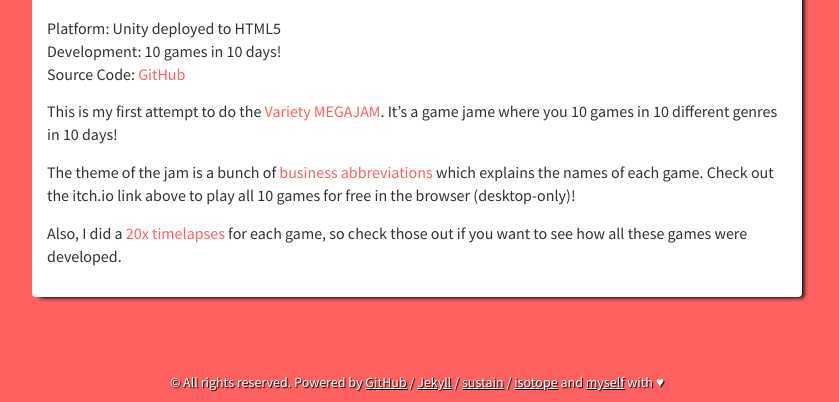
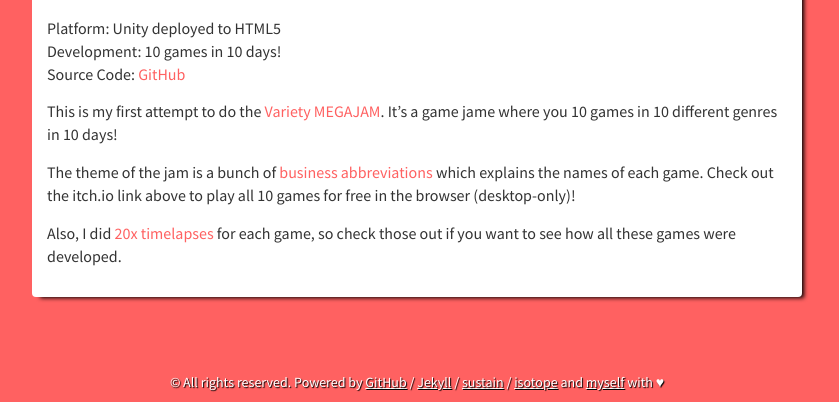
Before and after one commit to foolmoron/foolmoron.github.io, a Jekyll site: the page built from _projects/VarietyMegajam.md, in a window 1280 px wide, cut to the strip 715-1117 px from the top of the page. Shown: the whole strip, without its empty margins (223-1062 px from the left). Built offline with Jekyll 4.4.1, drawn with Linux system fonts in a browser that asks for light colours; nearby versions of some CDN libraries; Markdown is read by kramdown in place of the engine named in the settings.

```diff
--- a/_projects/VarietyMegajam.md
+++ b/_projects/VarietyMegajam.md
@@ -20,4 +20,4 @@ This is my first attempt to do the [Variety MEGAJAM](https://itch.io/jam/variety
 
 The theme of the jam is a bunch of [business abbreviations](https://en.wikipedia.org/wiki/List_of_business_and_finance_abbreviations) which explains the names of each game. Check out the itch.io link above to play all 10 games for free in the browser (desktop-only)!
 
-Also, I did a [20x timelapses](/words/timelapses) for each game, so check those out if you want to see how all these games were developed.
+Also, I did [20x timelapses](/words/timelapses) for each game, so check those out if you want to see how all these games were developed.
```
Also changed, not shown: static/img/varietymegajamlogo.png.
